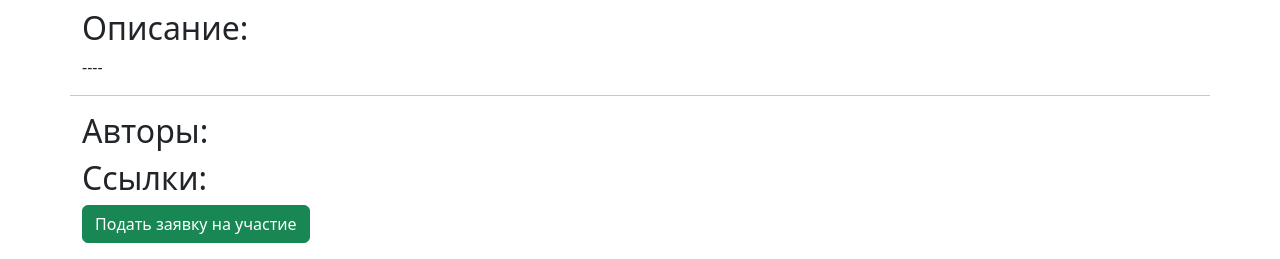
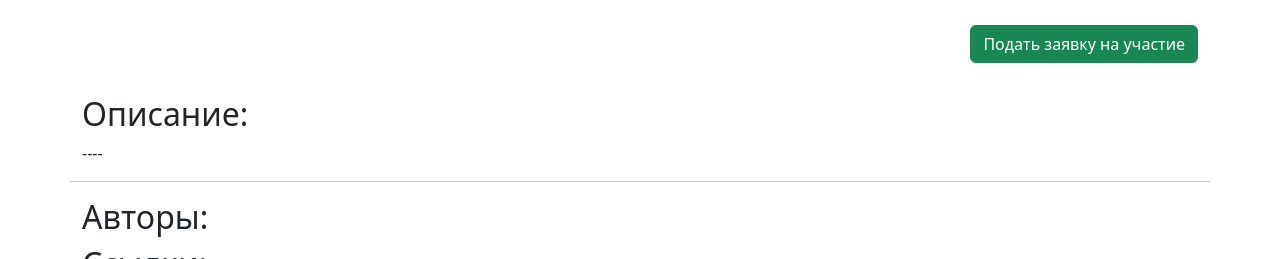
Before and after one commit to JuryReimis/django_paradox_mode_translation, a Django app: template django_paradox_mode_translation/translators_hub/templates/translators_hub/detail_page.html in a window 1280 px wide. Shown: the part 66-325 px from the top of the page. Run offline with Django 4.2, Linux system fonts and the light colour scheme; the template is opened without the code that fills it: values that come from a table or form of the project are taken from there, others are empty; parts of the project's set-up code (start-up, migrations or seed data) failed here and were passed over; some libraries are stand-ins or nearby versions.

Commit message:
Update detail_page.html

```diff
--- a/django_paradox_mode_translation/translators_hub/templates/translators_hub/detail_page.html
+++ b/django_paradox_mode_translation/translators_hub/templates/translators_hub/detail_page.html
@@ -4,16 +4,28 @@
 {% block head %}
     <link type="text/css" href="{% static 'translators_hub/css/detail_page_styles.css' %}" rel="stylesheet">
     <link type="text/css" href="{% static 'translators_hub/css/form_styles.css' %}" rel="stylesheet">
+
+    <script type="text/javascript" src="{% static 'translators_hub/js/jQuery/jQuery.js' %}"></script>
+    <script type="text/javascript" src="{% static 'translators_hub/js/jsCookies/js.cookie.min.js' %}"></script>
+    <script type="text/javascript" src="{% static 'translators_hub/js/commentaryFunctions.js' %}"></script>
 {% endblock head %}
 
 {% block content %}
     <div class="container">
         <div class="row">
+            <div class="col justify-content-start">
             {% if moderator %}
                 <p class="py-3"><a class="btn btn-dark"
                                    href="{% url 'translators_hub:management' slug=page_data.slug %}">Управление
                     работой</a></p>
             {% endif %}
+            </div>
+            <div class="col text text-end">
+                <p class="py-3">
+                <a class="btn btn-success"
+                                                            href="{% url 'translators_hub:apply_for' slug=page_data.slug %}">
+                Подать заявку на участие</a></p>
+            </div>
             {% if page_data.image %}
                 <div class="text-center">
                     <img src="{{ page_data.image.url }}" alt="Обложка проекта">
@@ -56,9 +68,6 @@
                         Plaza</a></li>
                 {% endif %}
             </ul>
-            <div class="container justify-content-start"><a class="btn btn-success"
-                                                            href="{% url 'translators_hub:apply_for' slug=page_data.slug %}">
-                Подать заявку на участие</a></div>
         </div>
     </div>
 {% endblock %}
```
